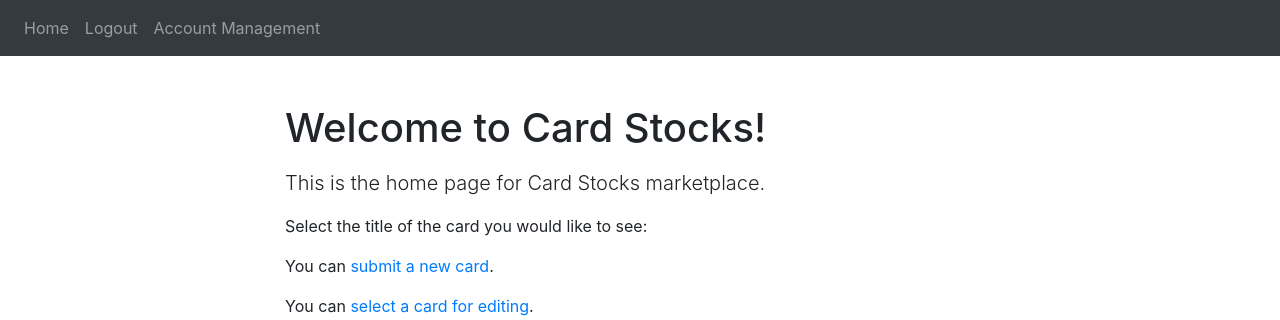
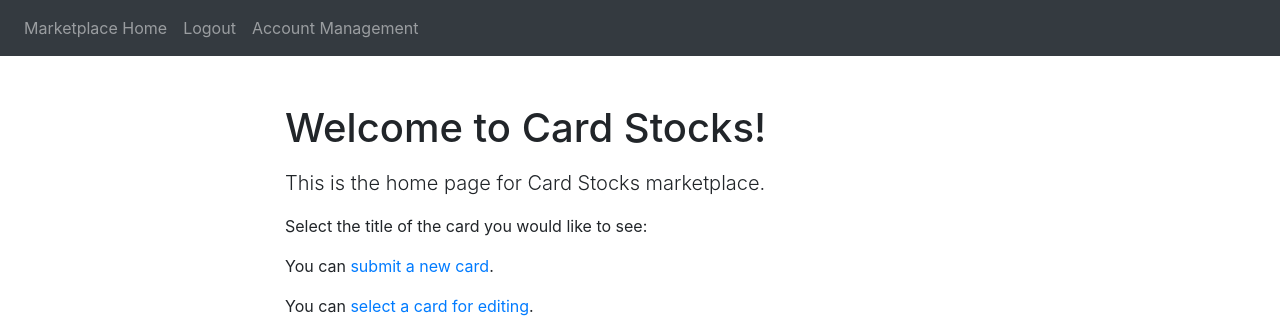
Before and after one commit to mmcdan01/CIS_454, a Flask app: page / in a window 1280 px wide. Shown: the top 320 px of the page. Run offline with Flask 2, Linux system fonts and the light colour scheme; a user stored in the database is signed in; some libraries are stand-ins or nearby versions.

Commit message:
Update base.html

```diff
--- a/templates/base.html
+++ b/templates/base.html
@@ -30,7 +30,7 @@
       <div class="collapse navbar-collapse" id="navbar">
         <div class="navbar-nav">
           {% if user.is_authenticated %}
-          <a class="nav-item nav-link" id="home" href="/">Home</a>
+          <a class="nav-item nav-link" id="home" href="/">Marketplace Home</a>
           <a class="nav-item nav-link" id="logout" href="/logout">Logout</a>
           <a class="nav-item nav-link" id="accountManagement" href="/accountManagement">Account Management</a>
           {% else %}
```
